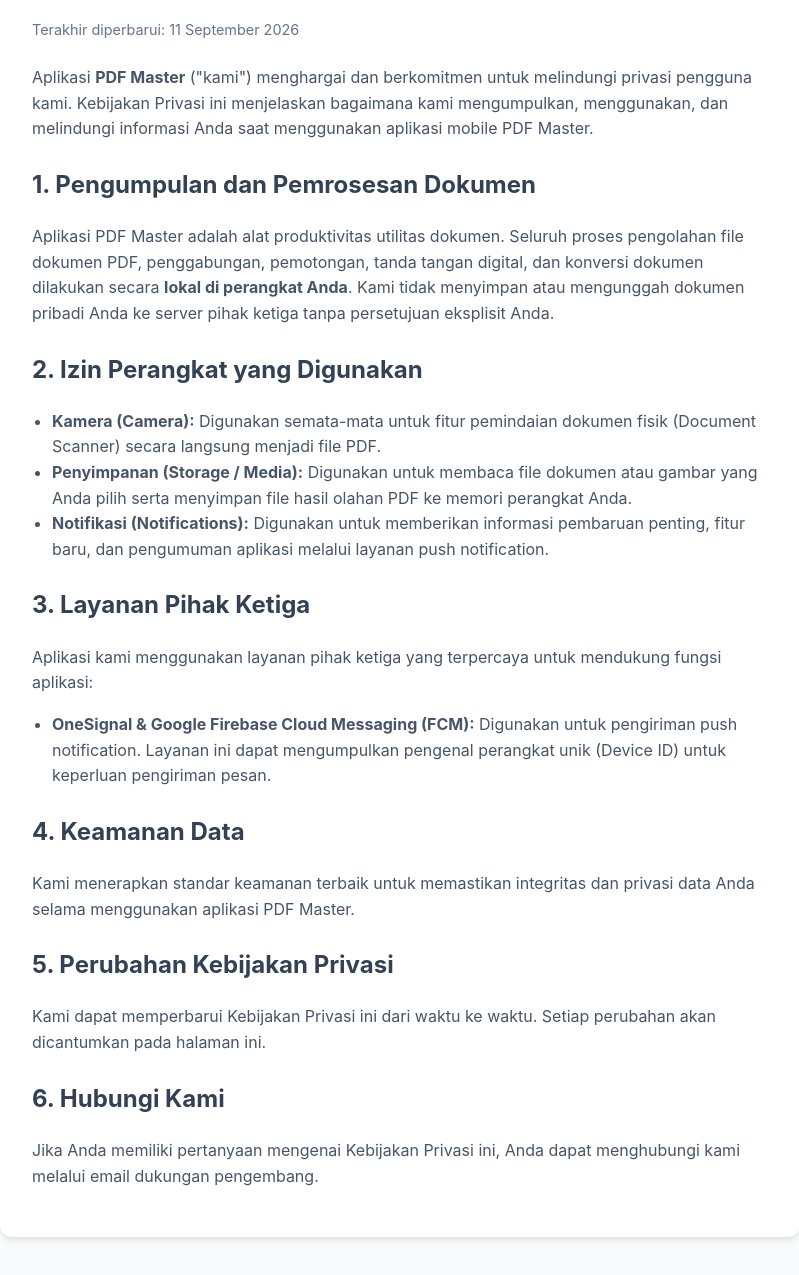
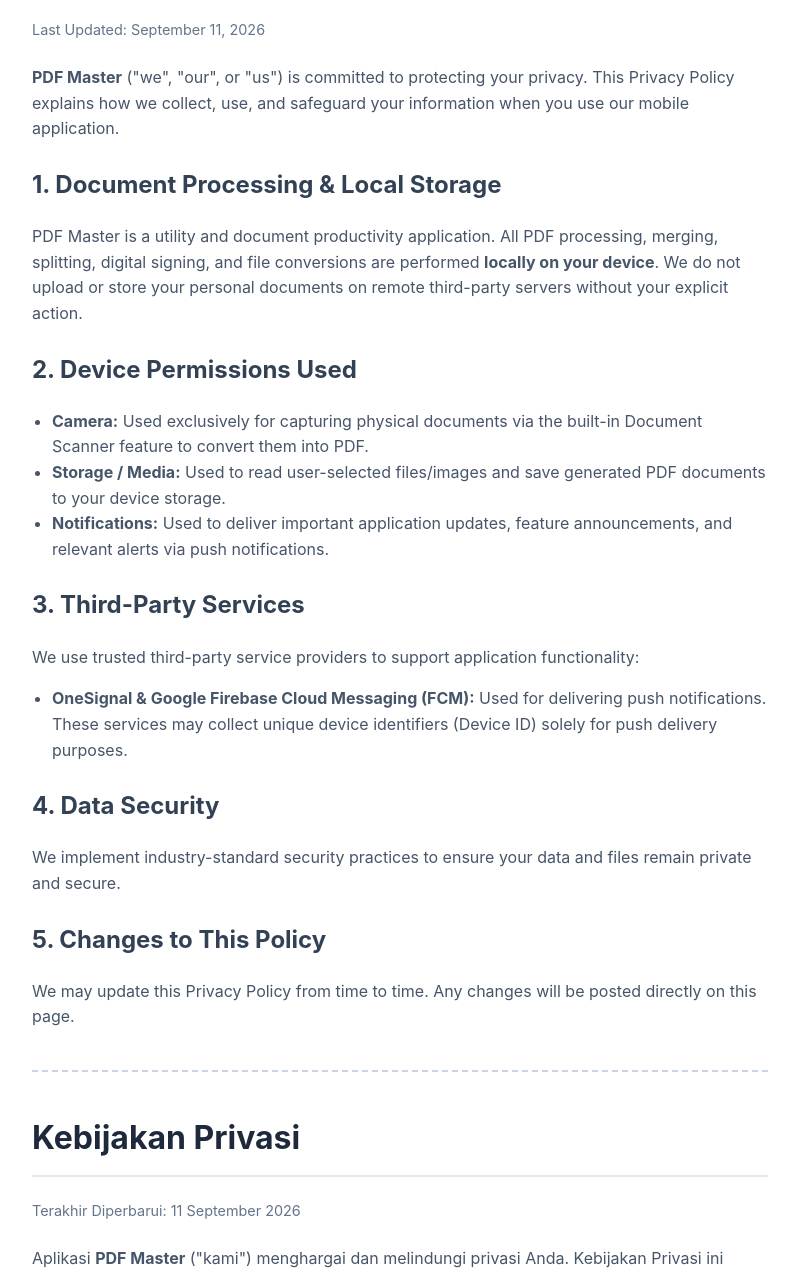
Before and after one commit to rezaaplvv/pdf-master-policy, a plain HTML site: page index.html in a window 1280 px wide. Shown: the part 146-1421 px from the top of the page, without its empty margins (240-1039 px from the left). Drawn offline with Linux system fonts and the light colour scheme.

Commit message:
Update index.html

```diff
--- a/index.html
+++ b/index.html
@@ -1,5 +1,5 @@
 <!DOCTYPE html>
-<html lang="id">
+<html lang="en">
 <head>
     <meta charset="UTF-8">
     <meta name="viewport" content="width=device-width, initial-scale=1.0">
@@ -12,39 +12,64 @@
         p, li { color: #475569; }
         ul { padding-left: 20px; }
         .last-updated { color: #64748b; font-size: 0.9em; margin-bottom: 24px; }
+        .divider { margin: 40px 0; border: 0; border-top: 2px dashed #cbd5e1; }
     </style>
 </head>
 <body>
     <div class="container">
-        <h1>Kebijakan Privasi (Privacy Policy)</h1>
-        <div class="last-updated">Terakhir diperbarui: 11 September 2026</div>
+        <!-- English Version -->
+        <h1>Privacy Policy</h1>
+        <div class="last-updated">Last Updated: September 11, 2026</div>
 
-        <p>Aplikasi <strong>PDF Master</strong> ("kami") menghargai dan berkomitmen untuk melindungi privasi pengguna kami. Kebijakan Privasi ini menjelaskan bagaimana kami mengumpulkan, menggunakan, dan melindungi informasi Anda saat menggunakan aplikasi mobile PDF Master.</p>
+        <p><strong>PDF Master</strong> ("we", "our", or "us") is committed to protecting your privacy. This Privacy Policy explains how we collect, use, and safeguard your information when you use our mobile application.</p>
 
-        <h2>1. Pengumpulan dan Pemrosesan Dokumen</h2>
-        <p>Aplikasi PDF Master adalah alat produktivitas utilitas dokumen. Seluruh proses pengolahan file dokumen PDF, penggabungan, pemotongan, tanda tangan digital, dan konversi dokumen dilakukan secara <strong>lokal di perangkat Anda</strong>. Kami tidak menyimpan atau mengunggah dokumen pribadi Anda ke server pihak ketiga tanpa persetujuan eksplisit Anda.</p>
+        <h2>1. Document Processing & Local Storage</h2>
+        <p>PDF Master is a utility and document productivity application. All PDF processing, merging, splitting, digital signing, and file conversions are performed <strong>locally on your device</strong>. We do not upload or store your personal documents on remote third-party servers without your explicit action.</p>
 
-        <h2>2. Izin Perangkat yang Digunakan</h2>
+        <h2>2. Device Permissions Used</h2>
         <ul>
-            <li><strong>Kamera (Camera):</strong> Digunakan semata-mata untuk fitur pemindaian dokumen fisik (Document Scanner) secara langsung menjadi file PDF.</li>
-            <li><strong>Penyimpanan (Storage / Media):</strong> Digunakan untuk membaca file dokumen atau gambar yang Anda pilih serta menyimpan file hasil olahan PDF ke memori perangkat Anda.</li>
-            <li><strong>Notifikasi (Notifications):</strong> Digunakan untuk memberikan informasi pembaruan penting, fitur baru, dan pengumuman aplikasi melalui layanan push notification.</li>
+            <li><strong>Camera:</strong> Used exclusively for capturing physical documents via the built-in Document Scanner feature to convert them into PDF.</li>
+            <li><strong>Storage / Media:</strong> Used to read user-selected files/images and save generated PDF documents to your device storage.</li>
+            <li><strong>Notifications:</strong> Used to deliver important application updates, feature announcements, and relevant alerts via push notifications.</li>
+        </ul>
+
+        <h2>3. Third-Party Services</h2>
+        <p>We use trusted third-party service providers to support application functionality:</p>
+        <ul>
+            <li><strong>OneSignal & Google Firebase Cloud Messaging (FCM):</strong> Used for delivering push notifications. These services may collect unique device identifiers (Device ID) solely for push delivery purposes.</li>
+        </ul>
+
+        <h2>4. Data Security</h2>
+        <p>We implement industry-standard security practices to ensure your data and files remain private and secure.</p>
+
+        <h2>5. Changes to This Policy</h2>
+        <p>We may update this Privacy Policy from time to time. Any changes will be posted directly on this page.</p>
+
+        <hr class="divider">
+
+        <!-- Indonesian Version -->
+        <h1>Kebijakan Privasi</h1>
+        <div class="last-updated">Terakhir Diperbarui: 11 September 2026</div>
+
+        <p>Aplikasi <strong>PDF Master</strong> ("kami") menghargai dan melindungi privasi Anda. Kebijakan Privasi ini menjelaskan bagaimana kami mengelola data Anda pada aplikasi PDF Master.</p>
+
+        <h2>1. Pengolahan Dokumen & Penyimpanan Lokal</h2>
+        <p>Semua pemrosesan file PDF, penggabungan, pemisahan, tanda tangan digital, dan konversi dokumen dilakukan secara <strong>lokal di perangkat Anda</strong>. Kami tidak menyimpan dokumen pribadi Anda di server luar.</p>
+
+        <h2>2. Izin Perangkat</h2>
+        <ul>
+            <li><strong>Kamera:</strong> Digunakan untuk memindai dokumen fisik melalui fitur Document Scanner.</li>
+            <li><strong>Penyimpanan:</strong> Digunakan untuk membaca file yang Anda pilih dan menyimpan file PDF hasil olahan.</li>
+            <li><strong>Notifikasi:</strong> Digunakan untuk menerima informasi dan pengumuman aplikasi melalui push notification.</li>
         </ul>
 
         <h2>3. Layanan Pihak Ketiga</h2>
-        <p>Aplikasi kami menggunakan layanan pihak ketiga yang terpercaya untuk mendukung fungsi aplikasi:</p>
         <ul>
-            <li><strong>OneSignal & Google Firebase Cloud Messaging (FCM):</strong> Digunakan untuk pengiriman push notification. Layanan ini dapat mengumpulkan pengenal perangkat unik (Device ID) untuk keperluan pengiriman pesan.</li>
+            <li><strong>OneSignal & Firebase (FCM):</strong> Digunakan untuk pengiriman push notifikasi ke perangkat Anda.</li>
         </ul>
 
-        <h2>4. Keamanan Data</h2>
-        <p>Kami menerapkan standar keamanan terbaik untuk memastikan integritas dan privasi data Anda selama menggunakan aplikasi PDF Master.</p>
-
-        <h2>5. Perubahan Kebijakan Privasi</h2>
-        <p>Kami dapat memperbarui Kebijakan Privasi ini dari waktu ke waktu. Setiap perubahan akan dicantumkan pada halaman ini.</p>
-
-        <h2>6. Hubungi Kami</h2>
-        <p>Jika Anda memiliki pertanyaan mengenai Kebijakan Privasi ini, Anda dapat menghubungi kami melalui email dukungan pengembang.</p>
+        <h2>4. Hubungi Kami</h2>
+        <p>Jika Anda memiliki pertanyaan mengenai Kebijakan Privasi ini, silakan hubungi tim pengembang kami.</p>
     </div>
 </body>
 </html>
```
